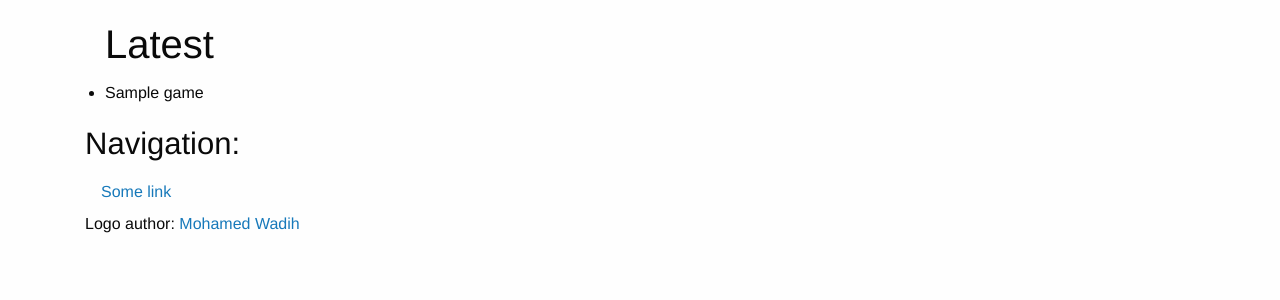
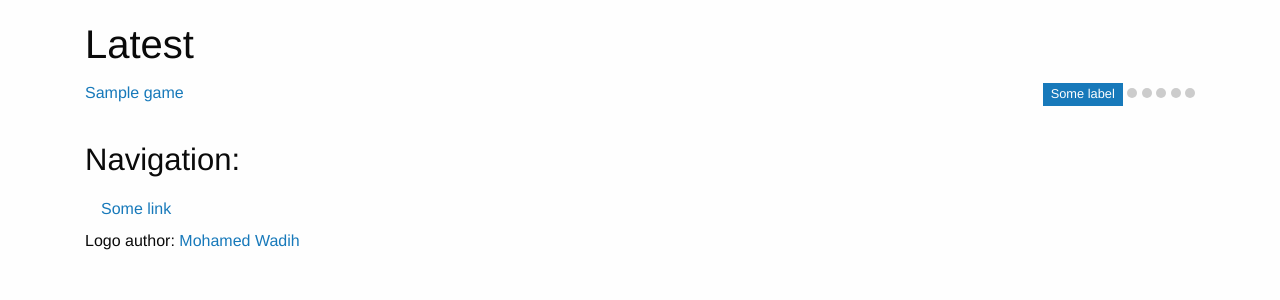
Before and after one commit to hien-cao/Game-online-shop, a Django app: page /games/ in a window 1280 px wide. Shown: the part 74-374 px from the top of the page. Run offline with Django 3.2, Linux system fonts and the light colour scheme; tables that the repository leaves empty hold one stand-in row (values such as "Sample post"); some libraries are stand-ins or nearby versions; some web fonts are replaced.

Commit message:
Some refactoring and styles to games list

```diff
--- a/apps/core/static/styles/app.css
+++ b/apps/core/static/styles/app.css
@@ -80,3 +80,10 @@
         width: 1170px;
     }
 }
+
+.review_circles.small > .circle {
+    display: inline-block;
+    background-color: #cccccc;
+    padding: 5px;
+    border-radius: 50%;
+}
--- /dev/null
+++ b/apps/game/templates/games/game_list_item.html
@@ -0,0 +1,11 @@
+{% if game %}
+<li class="grid-x">
+    <p class="small-12 medium-7 large-9"><a href="#">{{game.name}}</a></p>
+    <p class="small-12 medium-5 large-3 text-right">
+        {# % if game.has_label % #}
+        <span class="label">Some label</span>
+        {# % endif % #}
+        {% include 'review_circles.html' with size="small" %}
+    </p>
+</li>
+{% endif %}
--- a/apps/game/templates/games.html
+++ b/apps/game/templates/games/games.html
@@ -4,10 +4,10 @@
 
 <div>
     {% if latest %}
-        <ul>
-            <h2>Latest</h2>
+        <h2>Latest</h2>
+        <ul class="no-bullet">
             {% for game in latest %}
-                <li>{{game.name}}</li>
+            {% include 'games/game_list_item.html' %}
             {% endfor %}
         </ul>
     {% else %}
--- a/apps/game/views.py
+++ b/apps/game/views.py
@@ -52,7 +52,7 @@ def games(request, *args, **kwargs):
             'latest': latest_games,
             **games_context,
         }
-        return render(request, 'games.html', context)
+        return render(request, 'games/games.html', context)
     if (request.method == 'POST'):
         return add_game(request, *args, **kwargs)
 
--- /dev/null
+++ b/apps/review/templates/review_circles.html
@@ -0,0 +1,5 @@
+<span class="review_circles {{ size }}">
+    {% for n in "xxxxx" %}
+        <i class="circle"></i>
+    {% endfor %}
+</span>
```
